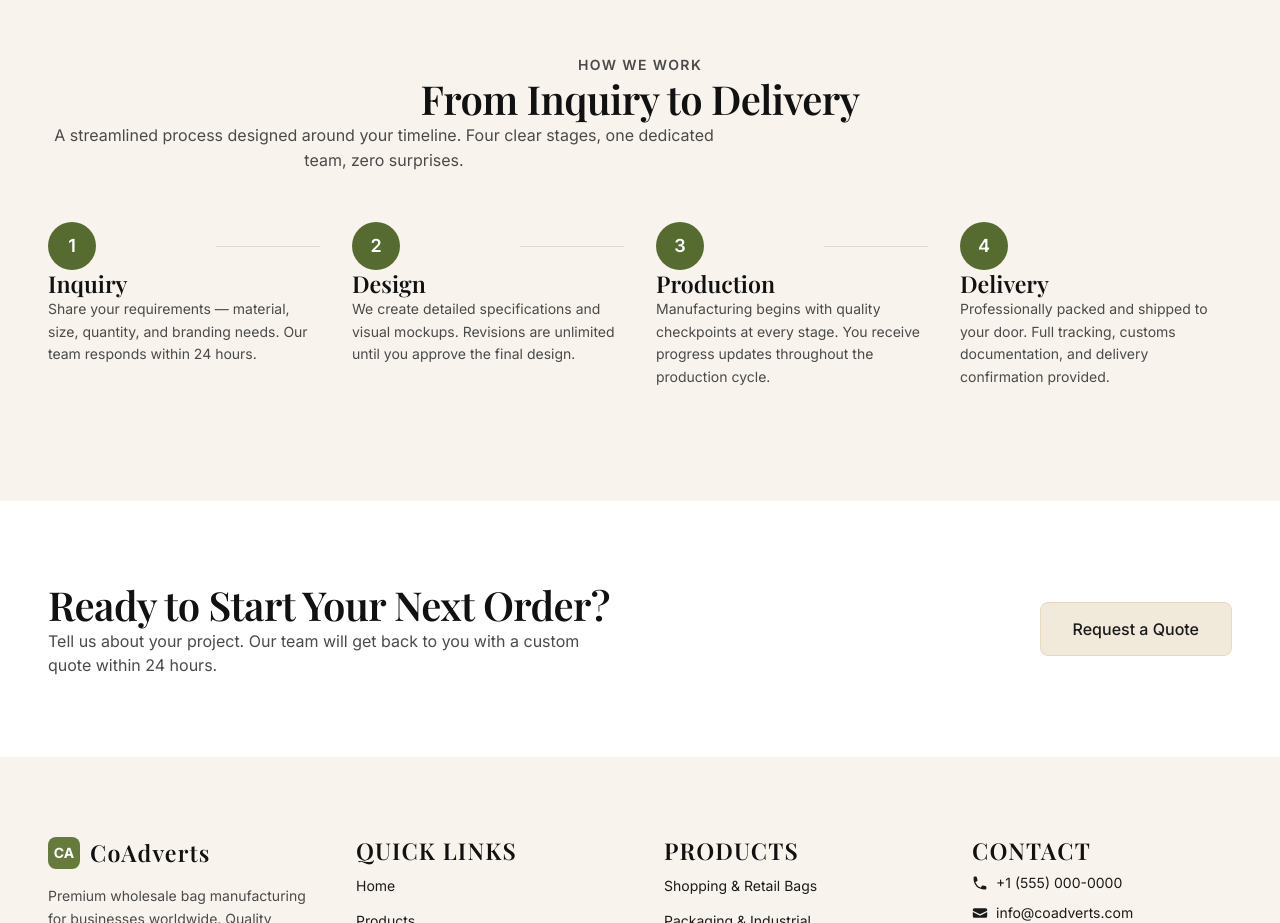
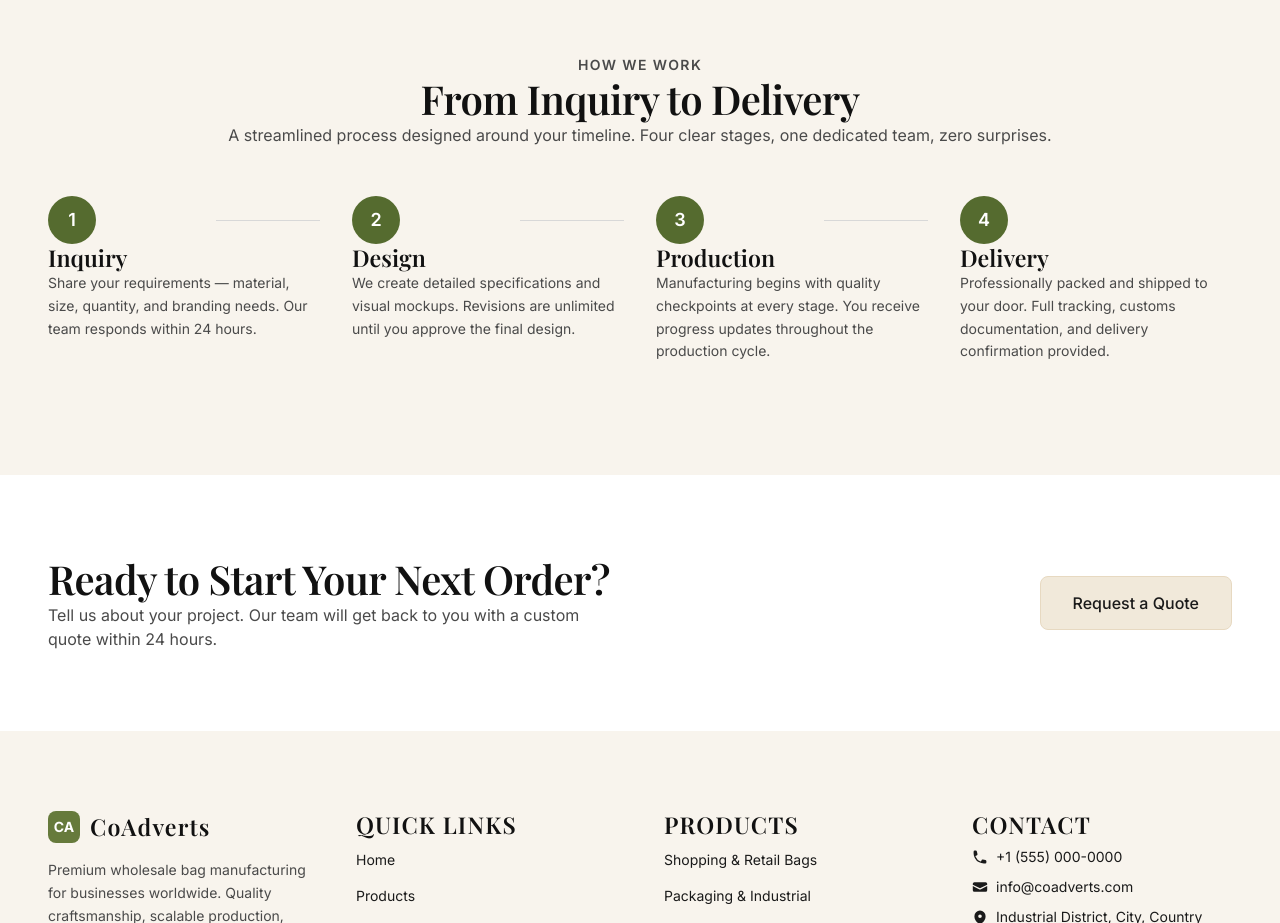
Before and after one commit to RikazAmjad/coadverts, a Next.js app: page / in a window 1280 px wide. Shown: the part 2780-3703 px from the top of the page. Built offline with nearby package versions, Linux system fonts and the light colour scheme; a web font is replaced by a local one.

Commit message:
feat: implement home page with modular UI components and CTA banner

```diff
--- a/src/app/page.tsx
+++ b/src/app/page.tsx
@@ -179,7 +179,7 @@ export default function HomePage() {
             How We Work
           </p>
           <h2 className="text-balance">From Inquiry to Delivery</h2>
-          <p className="mt-3 text-neutral-600 max-w-2xl mx-auto">
+          <p className="mt-3 text-neutral-600 mt-1 mx-auto">
             A streamlined process designed around your timeline. Four clear
             stages, one dedicated team, zero surprises.
           </p>
--- a/src/components/CTABanner.tsx
+++ b/src/components/CTABanner.tsx
@@ -19,7 +19,7 @@ export function CTABanner({
 
   return (
     <section
-      className={`${isDark ? "bg-neutral-200" : "bg-brand-200"}`}
+      className={`${isDark ? "bg-brand-900" : ""}`}
     >
       <div className="container-wide py-section-md">
         <div className="flex flex-col md:flex-row items-center justify-between gap-8">
@@ -43,7 +43,7 @@ export function CTABanner({
             href={buttonHref}
             variant={isDark ? "primary" : "secondary"}
             size="lg"
-            className="shrink-0"
+            className="shrink-0 bg-surface-100"
           >
             {buttonText}
           </ButtonLink>
--- a/src/components/ui/Button.tsx
+++ b/src/components/ui/Button.tsx
@@ -123,7 +123,7 @@ function ButtonLink({
   size = "md",
   fullWidth = false,
   loading = false,
-  className = "",
+  className = "!text-neutral-white",
   href,
   children,
   ...props
```
